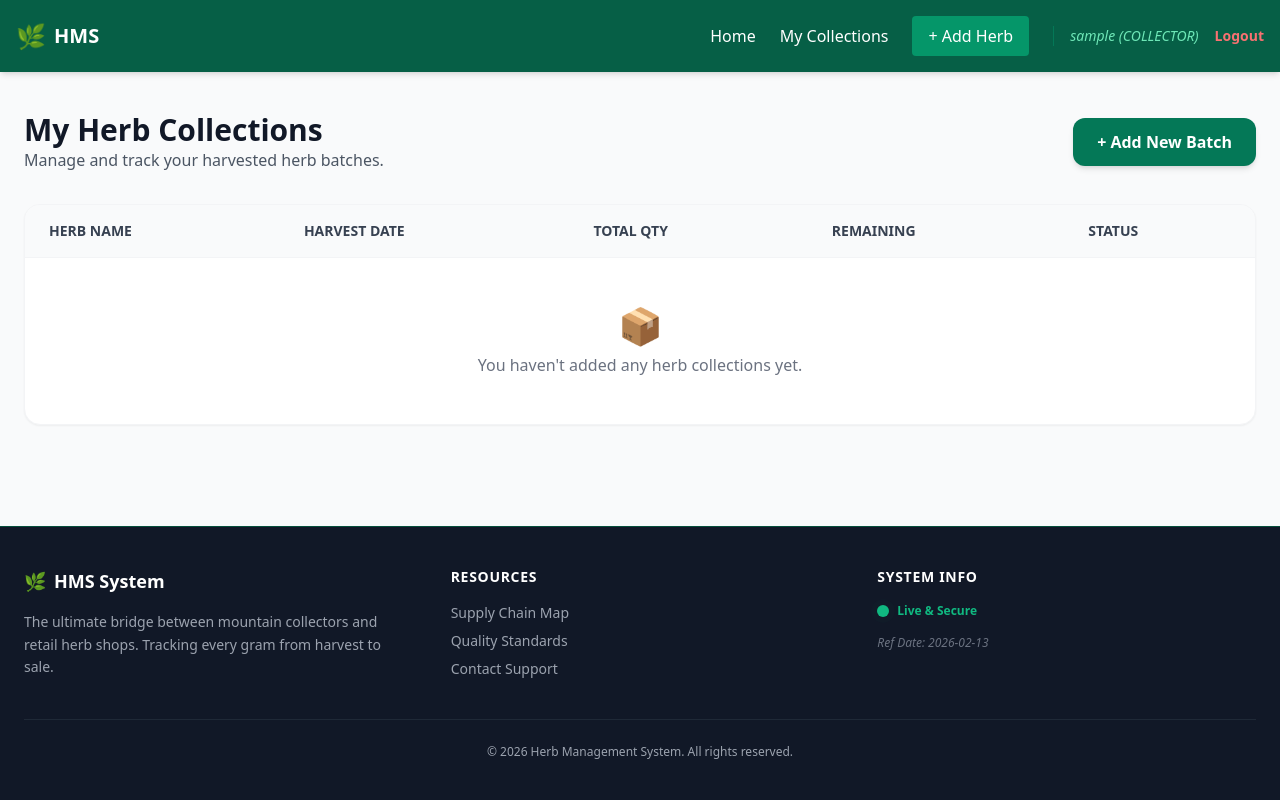
After one commit to bipinjlimbu/Herbs-Management-System---Django-Project, a Django app: page /my-batches/ in a window 1280 px wide. The commit adds this page. Run offline with Django 5.2, Linux system fonts and the light colour scheme; the visitor is signed in with stand-in values (Sample User, id 1); data that the repository does not hold is empty.

Commit message:
My Collections Section Done

```diff
--- a/hms_app/templates/components/_navbar.html
+++ b/hms_app/templates/components/_navbar.html
@@ -21,7 +21,7 @@
 
                     {% if user.role == "COLLECTOR" %}
                         <a href="/my-batches/" class="hover:text-emerald-200 transition">My Collections</a>
-                        <a href="/add-herb/" class="bg-emerald-600 px-4 py-2 rounded hover:bg-emerald-500 transition">+ Add Herb</a>
+                        <a href="/add-batch/" class="bg-emerald-600 px-4 py-2 rounded hover:bg-emerald-500 transition">+ Add Herb</a>
 
                     {% elif user.role == "RETAILER" %}
                         <a href="/marketplace/" class="hover:text-emerald-200 transition">Marketplace</a>
--- a/hms_app/templates/main/home_page.html
+++ b/hms_app/templates/main/home_page.html
@@ -33,7 +33,7 @@
                         <h3 class="text-gray-500 text-sm font-bold uppercase">Active Batches</h3>
                         <p class="text-2xl font-bold text-emerald-800">{{ batch_count }}</p>
                     </div>
-                    <a href="/add-herb/" class="bg-emerald-700 p-6 rounded-xl shadow-md text-white flex items-center justify-center hover:bg-emerald-800 transition">
+                    <a href="/add-batch/" class="bg-emerald-700 p-6 rounded-xl shadow-md text-white flex items-center justify-center hover:bg-emerald-800 transition">
                         <span class="text-xl font-bold">+ List New Herb Batch</span>
                     </a>
                 </div>
--- /dev/null
+++ b/hms_app/templates/pages/my_collections.html
@@ -0,0 +1,63 @@
+<html>
+<head>
+    <title>My Collections - HMS</title>
+    {% load static %}
+    <link href="{% static 'src/styles.css' %}" rel="stylesheet" />
+</head>
+
+<body class="bg-gray-50 flex flex-col min-h-screen">
+    {% include 'components/_navbar.html' %}
+
+    <main class="flex-grow container mx-auto px-6 py-10">
+        <div class="flex justify-between items-center mb-8">
+            <div>
+                <h1 class="text-3xl font-bold text-gray-900">My Herb Collections</h1>
+                <p class="text-gray-600">Manage and track your harvested herb batches.</p>
+            </div>
+            <a href="/add-batch/" class="bg-emerald-700 text-white px-6 py-3 rounded-xl font-bold hover:bg-emerald-800 shadow-md transition">
+                + Add New Batch
+            </a>
+        </div>
+
+        <div class="bg-white rounded-2xl shadow-sm border border-gray-100 overflow-hidden">
+            <table class="w-full text-left">
+                <thead class="bg-gray-50 border-b border-gray-100">
+                    <tr>
+                        <th class="px-6 py-4 text-sm font-bold text-gray-700 uppercase">Herb Name</th>
+                        <th class="px-6 py-4 text-sm font-bold text-gray-700 uppercase">Harvest Date</th>
+                        <th class="px-6 py-4 text-sm font-bold text-gray-700 uppercase">Total Qty</th>
+                        <th class="px-6 py-4 text-sm font-bold text-gray-700 uppercase">Remaining</th>
+                        <th class="px-6 py-4 text-sm font-bold text-gray-700 uppercase">Status</th>
+                    </tr>
+                </thead>
+                <tbody class="divide-y divide-gray-50">
+                    {% for batch in batches %}
+                    <tr class="hover:bg-emerald-50/30 transition">
+                        <td class="px-6 py-4 font-bold text-emerald-900">{{ batch.name }}</td>
+                        <td class="px-6 py-4 text-gray-600 text-sm">{{ batch.harvest_date }}</td>
+                        <td class="px-6 py-4 text-gray-700">{{ batch.total_quantity }} kg</td>
+                        <td class="px-6 py-4 text-gray-700 font-semibold">{{ batch.remaining_quantity }} kg</td>
+                        <td class="px-6 py-4">
+                            {% if batch.is_available %}
+                                <span class="px-3 py-1 bg-green-100 text-green-700 text-xs font-bold rounded-full uppercase">Available</span>
+                            {% else %}
+                                <span class="px-3 py-1 bg-gray-100 text-gray-500 text-xs font-bold rounded-full uppercase">Sold Out</span>
+                            {% endif %}
+                        </td>
+                    </tr>
+                    {% empty %}
+                    <tr>
+                        <td colspan="5" class="px-6 py-12 text-center text-gray-500">
+                            <div class="text-4xl mb-2">📦</div>
+                            <p>You haven't added any herb collections yet.</p>
+                        </td>
+                    </tr>
+                    {% endfor %}
+                </tbody>
+            </table>
+        </div>
+    </main>
+
+    {% include 'components/_footer.html' %}
+</body>
+</html>
--- a/hms_app/urls.py
+++ b/hms_app/urls.py
@@ -1,12 +1,13 @@
 from django.urls import path
 from .views.main import home_view
 from .views.auth import register_view, login_view, logout_view
-from .views.herb import add_herb_view
+from .views.herb import add_herb_view, my_collections_view
 
 urlpatterns = [
     path('', home_view, name='home'),
     path('register/', register_view, name='register'),
     path('login/', login_view, name='login'),
     path('logout/', logout_view, name='logout'),
-    path('add-herb/', add_herb_view, name='add_herb'),
+    path('add-batch/', add_herb_view, name='add_batch'),
+    path('my-batches/', my_collections_view, name='my_batches'),
 ]
--- a/hms_app/views/herb.py
+++ b/hms_app/views/herb.py
@@ -27,3 +27,10 @@ def add_herb_view(request):
         return redirect('/')
 
     return render(request, 'pages/add_herb.html')
+
+@login_required
+def my_collections_view(request):
+    # Fetch batches where the collector is the logged-in user
+    batches = HerbBatch.objects.filter(collector=request.user).order_by('-harvest_date')
+
+    return render(request, 'pages/my_collections.html', {'batches': batches})
--- a/hms_project/settings.py
+++ b/hms_project/settings.py
@@ -130,3 +130,5 @@ STATICFILES_DIRS = [os.path.join(BASE_DIR, "static")]
 # https://docs.djangoproject.com/en/5.0/ref/settings/#default-auto-field
 
 DEFAULT_AUTO_FIELD = 'django.db.models.BigAutoField'
+
+LOGIN_URL = '/login/'
--- a/static/src/styles.css
+++ b/static/src/styles.css
@@ -427,7 +427,7 @@ Ensure the default browser behavior of the `hidden` attribute.
   --tw-transform: translateX(var(--tw-translate-x)) translateY(var(--tw-translate-y)) rotate(var(--tw-rotate)) skewX(var(--tw-skew-x)) skewY(var(--tw-skew-y)) scaleX(var(--tw-scale-x)) scaleY(var(--tw-scale-y));
 }
 
-.border, .border-t, .border-l {
+.divide-y > *, .border, .border-t, .border-l, .border-b {
   --tw-border-opacity: 1;
   border-color: rgb(229 231 235 / var(--tw-border-opacity));
 }
@@ -549,6 +549,10 @@ Ensure the default browser behavior of the `hidden` attribute.
   margin-left: 1rem;
 }
 
+.mb-2 {
+  margin-bottom: 0.5rem;
+}
+
 .block {
   display: block;
 }
@@ -559,6 +563,10 @@ Ensure the default browser behavior of the `hidden` attribute.
 
 .inline-flex {
   display: inline-flex;
+}
+
+.table {
+  display: table;
 }
 
 .grid {
@@ -704,6 +712,21 @@ Ensure the default browser behavior of the `hidden` attribute.
   margin-left: calc(1rem * calc(1 - var(--tw-space-x-reverse)));
 }
 
+.divide-y > :not([hidden]) ~ :not([hidden]) {
+  --tw-divide-y-reverse: 0;
+  border-top-width: calc(1px * calc(1 - var(--tw-divide-y-reverse)));
+  border-bottom-width: calc(1px * var(--tw-divide-y-reverse));
+}
+
+.divide-gray-50 > :not([hidden]) ~ :not([hidden]) {
+  --tw-divide-opacity: 1;
+  border-color: rgb(249 250 251 / var(--tw-divide-opacity));
+}
+
+.overflow-hidden {
+  overflow: hidden;
+}
+
 .rounded-2xl {
   border-radius: 1rem;
 }
@@ -738,6 +761,10 @@ Ensure the default browser behavior of the `hidden` attribute.
 
 .border-l {
   border-left-width: 1px;
+}
+
+.border-b {
+  border-bottom-width: 1px;
 }
 
 .border-gray-100 {
@@ -840,6 +867,11 @@ Ensure the default browser behavior of the `hidden` attribute.
   background-color: rgb(239 246 255 / var(--tw-bg-opacity));
 }
 
+.bg-green-100 {
+  --tw-bg-opacity: 1;
+  background-color: rgb(220 252 231 / var(--tw-bg-opacity));
+}
+
 .p-8 {
   padding: 2rem;
 }
@@ -916,6 +948,16 @@ Ensure the default browser behavior of the `hidden` attribute.
   padding-right: 2rem;
 }
 
+.px-3 {
+  padding-left: 0.75rem;
+  padding-right: 0.75rem;
+}
+
+.py-1 {
+  padding-top: 0.25rem;
+  padding-bottom: 0.25rem;
+}
+
 .pt-6 {
   padding-top: 1.5rem;
 }
@@ -926,6 +968,10 @@ Ensure the default browser behavior of the `hidden` attribute.
 
 .pt-4 {
   padding-top: 1rem;
+}
+
+.text-left {
+  text-align: left;
 }
 
 .text-center {
@@ -1073,6 +1119,11 @@ Ensure the default browser behavior of the `hidden` attribute.
   color: rgb(29 78 216 / var(--tw-text-opacity));
 }
 
+.text-green-700 {
+  --tw-text-opacity: 1;
+  color: rgb(21 128 61 / var(--tw-text-opacity));
+}
+
 .opacity-75 {
   opacity: 0.75;
 }
@@ -1136,6 +1187,10 @@ Ensure the default browser behavior of the `hidden` attribute.
 .hover\:bg-blue-800:hover {
   --tw-bg-opacity: 1;
   background-color: rgb(30 64 175 / var(--tw-bg-opacity));
+}
+
+.hover\:bg-emerald-50\/30:hover {
+  background-color: rgb(236 253 245 / 0.3);
 }
 
 .hover\:text-emerald-400:hover {
```
